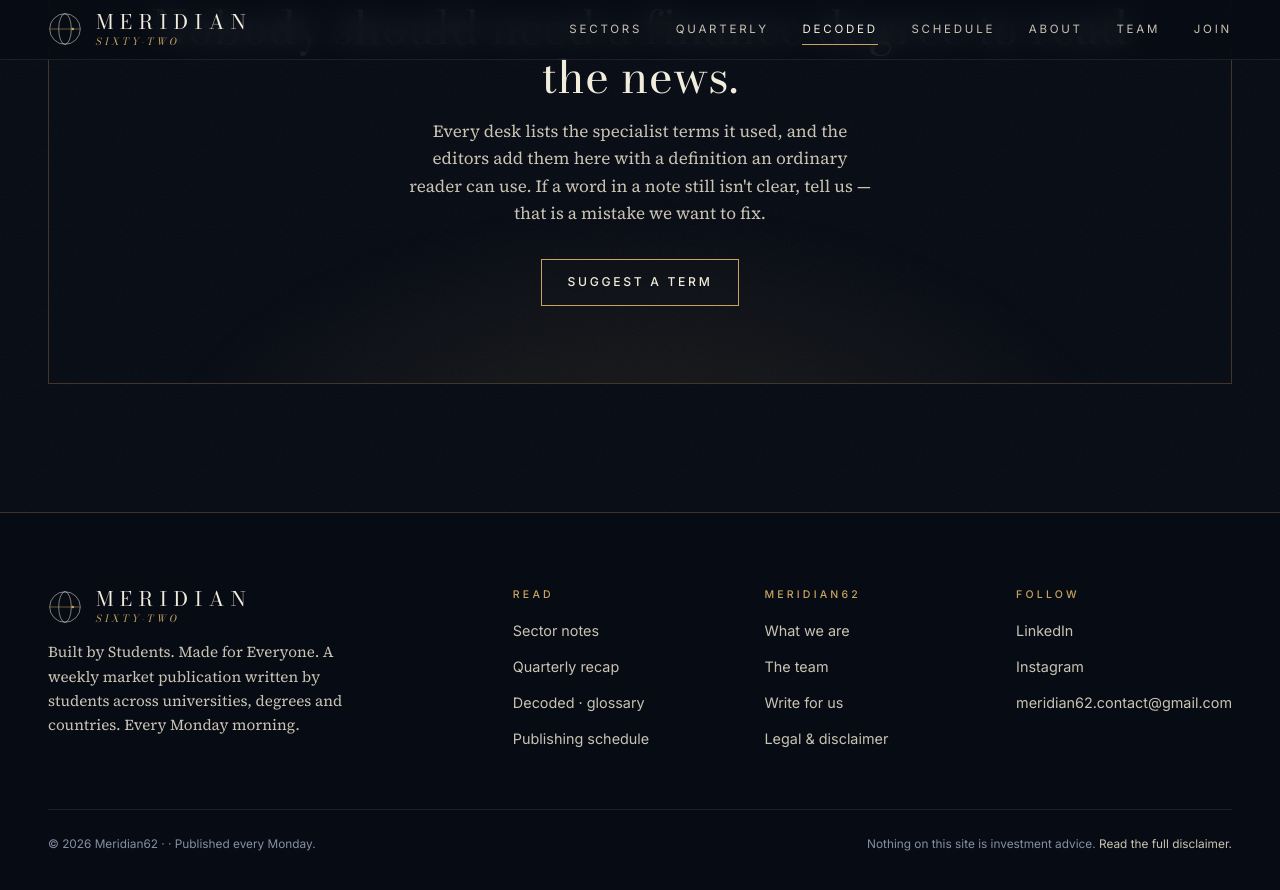
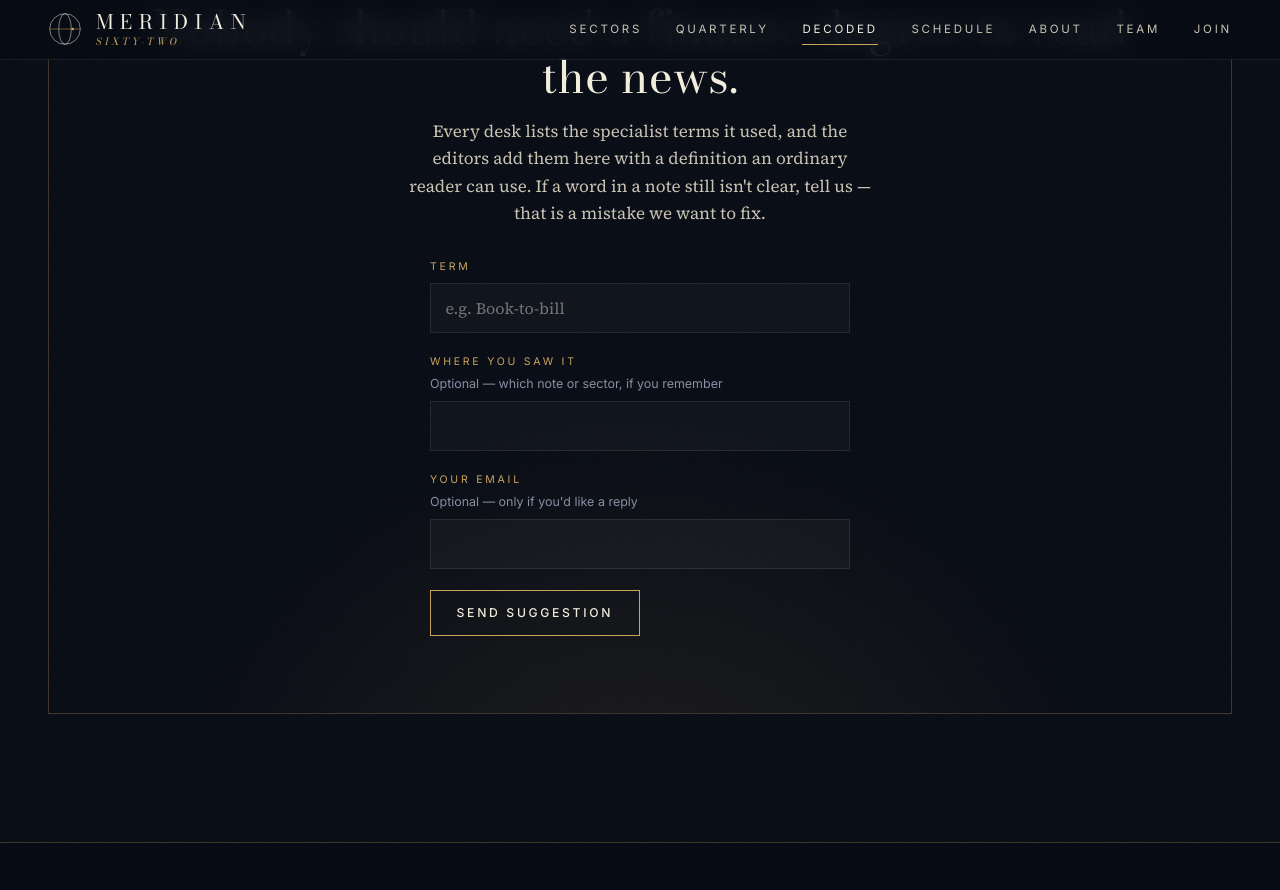
Before and after one commit to meridian62contact-lang/meridian62contact-lang.github.io, a Jekyll site: the page built from glossary.html, in a window 1280 px wide and 900 px high, scrolled down 1921 px. Shown: the top 890 px of the window. Built offline with Jekyll 4.4.1, drawn with Linux system fonts in a browser that asks for light colours.

Commit message:
Update glossary.html

```diff
--- a/glossary.html
+++ b/glossary.html
@@ -44,7 +44,19 @@
       <p class="eyebrow eyebrow--center">Why a glossary</p>
       <h2>Nobody should need a finance degree to read the news.</h2>
       <p>Every desk lists the specialist terms it used, and the editors add them here with a definition an ordinary reader can use. If a word in a note still isn't clear, tell us — that is a mistake we want to fix.</p>
-      {% if site.contact_email != "" %}<a class="btn" href="mailto:{{ site.contact_email }}?subject=Decoded%20—%20a%20term%20I%20did%20not%20understand">Suggest a term</a>{% endif %}
+      <form class="form" style="max-width:420px;margin:0 auto;text-align:left" action="https://formsubmit.co/meridian62.contact@gmail.com" method="POST">
+  <input type="hidden" name="_subject" value="Decoded — a term suggestion">
+  <input type="hidden" name="_captcha" value="false">
+  <input type="hidden" name="_next" value="https://www.meridian62.com/glossary/?sent=true">
+  <input type="text" name="_honey" style="display:none">
+  <label>Term</label>
+  <input type="text" name="Term" placeholder="e.g. Book-to-bill" required>
+  <label>Where you saw it <small>Optional — which note or sector, if you remember</small></label>
+  <input type="text" name="Where you saw it">
+  <label>Your email <small>Optional — only if you'd like a reply</small></label>
+  <input type="email" name="Your email">
+  <button class="btn" type="submit" style="margin-top:1.3rem">Send suggestion</button>
+</form>
     </div>
   </div>
 </section>
```
